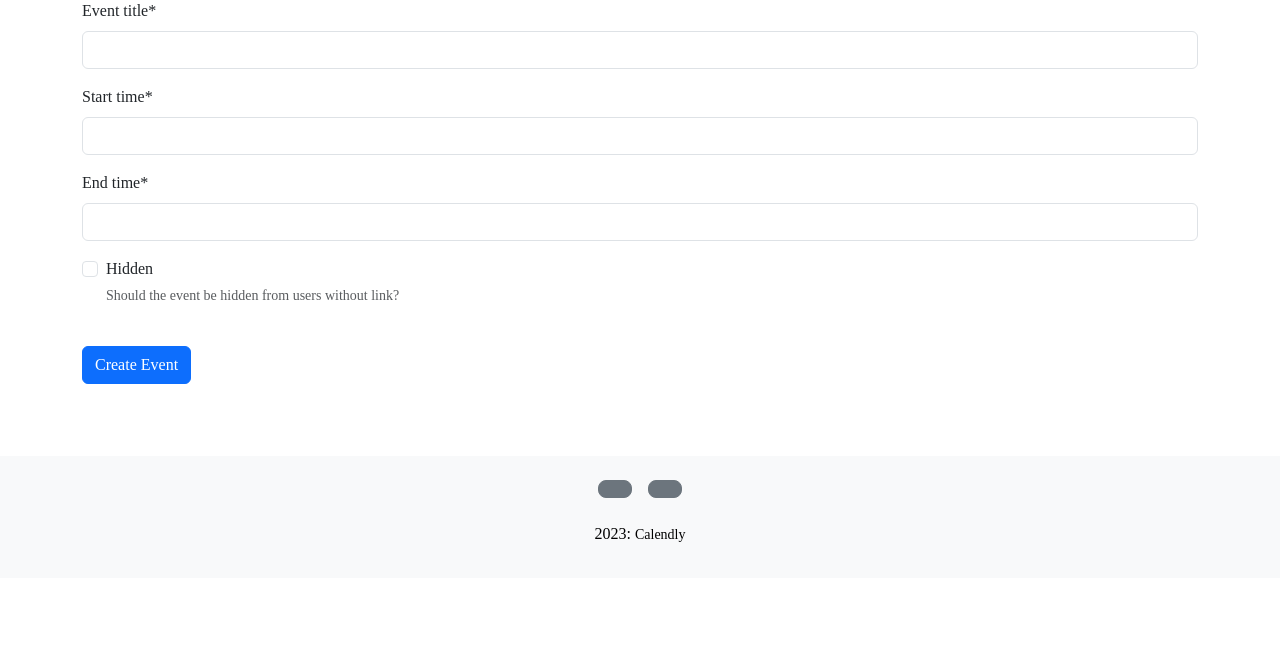
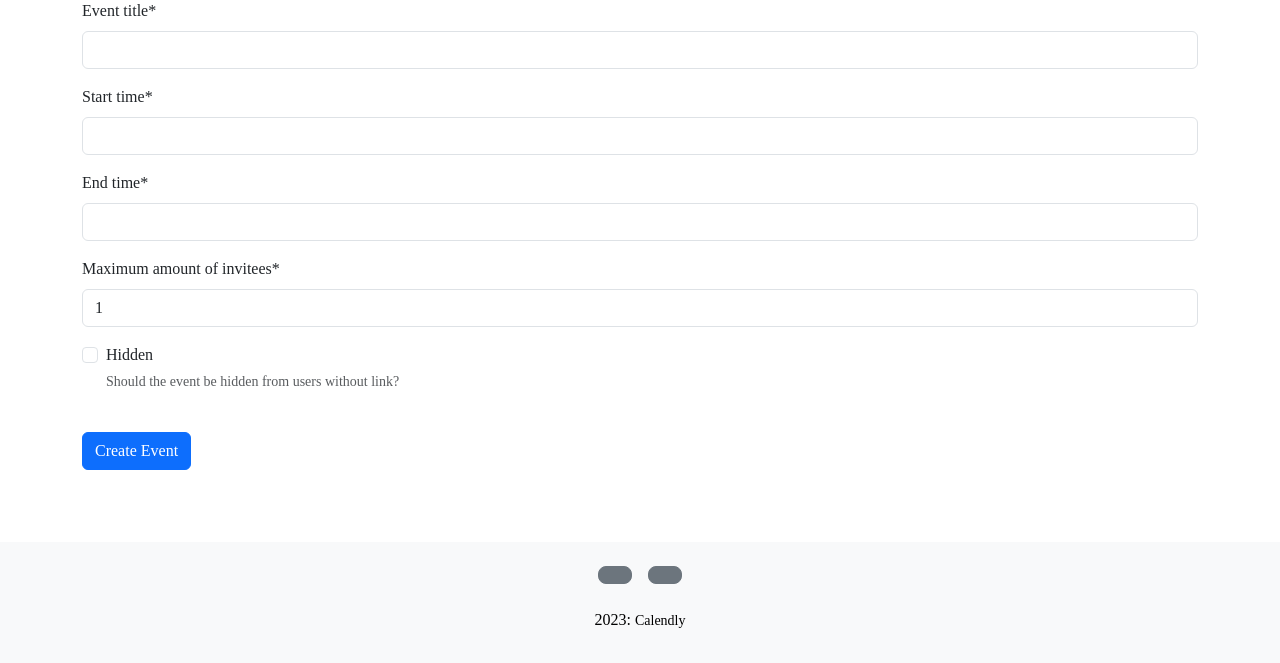
Before and after one commit to bodlan/calendly-pet, a Django app: page /event/new in a window 1280 px wide. Shown: the part 118-781 px from the top of the page. Run offline with Django 4.2, Linux system fonts and the light colour scheme; the visitor is signed in with stand-in values (Sample User, id 1); some libraries are stand-ins or nearby versions; some web fonts are replaced.

Commit message:
Update forms, event invitees

```diff
--- a/calendly/forms.py
+++ b/calendly/forms.py
@@ -9,10 +9,16 @@ from .models import Event
 
 class EventCreationForm(forms.ModelForm):
     name = forms.CharField(label="Event title", max_length=150, required=True)
+    max_amount_of_joiners = forms.IntegerField(
+        min_value=1,
+        max_value=32767,
+        label="Maximum amount of invitees",
+        initial=1,
+    )
 
     class Meta:
         model = Event
-        fields = ["name", "start_time", "end_time", "hidden"]
+        fields = ["name", "start_time", "end_time", "max_amount_of_joiners", "hidden"]
         widgets = {
             "start_time": DateTimePickerInput(
                 options={
@@ -56,10 +62,11 @@ class EventCreationForm(forms.ModelForm):
 
 class EventUpdatingForm(forms.ModelForm):
     name = forms.CharField(label="Event title", max_length=150, required=True)
+    max_amount_of_joiners = forms.IntegerField(label="Maximum amount of invitees", initial=1)
 
     class Meta:
         model = Event
-        fields = ["name", "start_time", "end_time", "hidden"]
+        fields = ["name", "start_time", "end_time", "max_amount_of_joiners", "hidden"]
         widgets = {
             "start_time": DateTimePickerInput(
                 options={
```
Also changed, not shown: templates/calendly/event_detail.html (+5 -4 lines).
